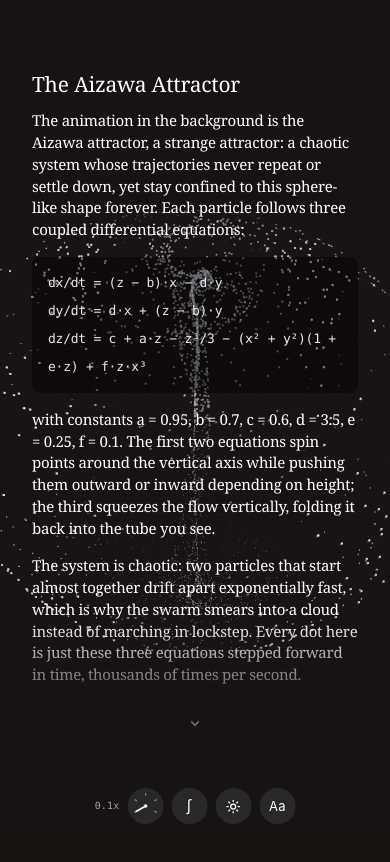
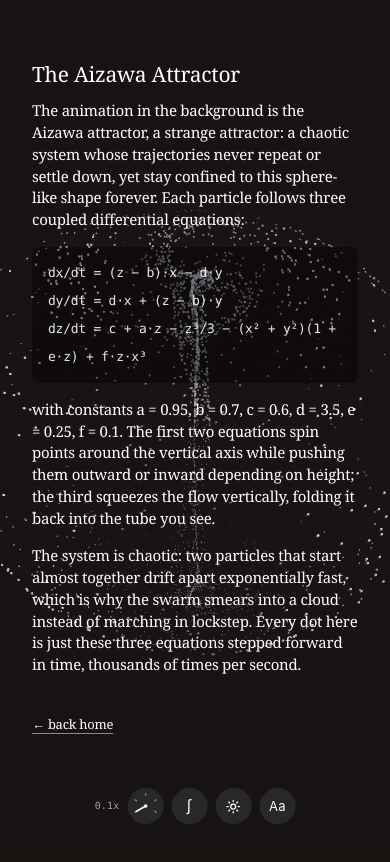
Before and after one commit to thewilliamliu/personal-website, a Next.js app: page /attractor in a window 390 px wide. Shown: the top 862 px of the page. Built offline with nearby package versions, Linux system fonts and the light colour scheme.

Commit message:
Mobile: top-aligned headers across pages, room for bottom controls

```diff
--- a/app/components/page-shell.tsx
+++ b/app/components/page-shell.tsx
@@ -16,7 +16,7 @@ export default function PageShell({
       <Controls />
       <SetSpeed value={0.1} />
       <div aria-hidden="true" className="h-[400vh]" />
-      <main className="fixed inset-0 flex items-center justify-center p-3 pb-16 md:p-6 md:pb-6">
+      <main className="fixed inset-0 flex items-start justify-center p-3 pt-10 pb-20 md:items-center md:p-6 md:pb-6">
         <section className="w-full max-w-lg">
           <ScrollCard>
             <h1 className="mb-3 text-[17px] font-semibold ">{title}</h1>
--- a/app/components/scroll-card.tsx
+++ b/app/components/scroll-card.tsx
@@ -32,7 +32,7 @@ export default function ScrollCard({
     <div className="relative">
       <div
         ref={ref}
-        className="max-h-[82vh] overflow-y-auto p-5 md:max-h-[85vh] md:p-10"
+        className="max-h-[calc(100dvh-8.5rem)] overflow-y-auto p-5 md:max-h-[85vh] md:p-10"
         style={
           more
             ? {
--- a/app/page.tsx
+++ b/app/page.tsx
@@ -11,7 +11,7 @@ export default function Page() {
       <SetSpeed value={1} />
       {/* Scroll runway: scrolling rotates the attractor while the card stays put */}
       <div aria-hidden="true" className="h-[400vh]" />
-      <main className="fixed inset-0 flex items-center justify-center p-3 pb-16 md:p-6 md:pb-6">
+      <main className="fixed inset-0 flex items-start justify-center p-3 pt-10 pb-20 md:items-center md:p-6 md:pb-6">
         <section className="w-full max-w-lg p-5 md:p-10">
           <h1 className="mb-3 text-[17px] font-semibold ">
             William Liu
```
